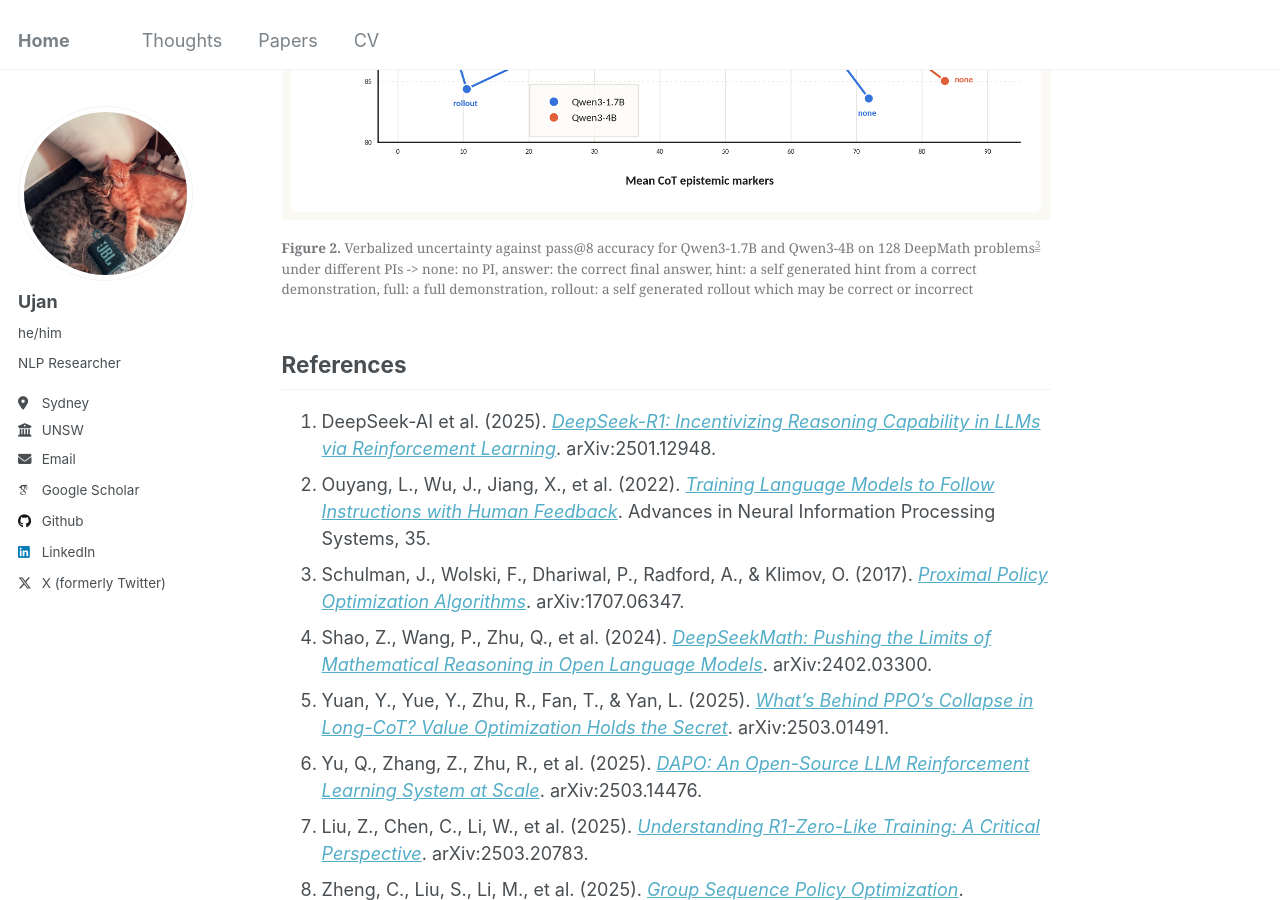
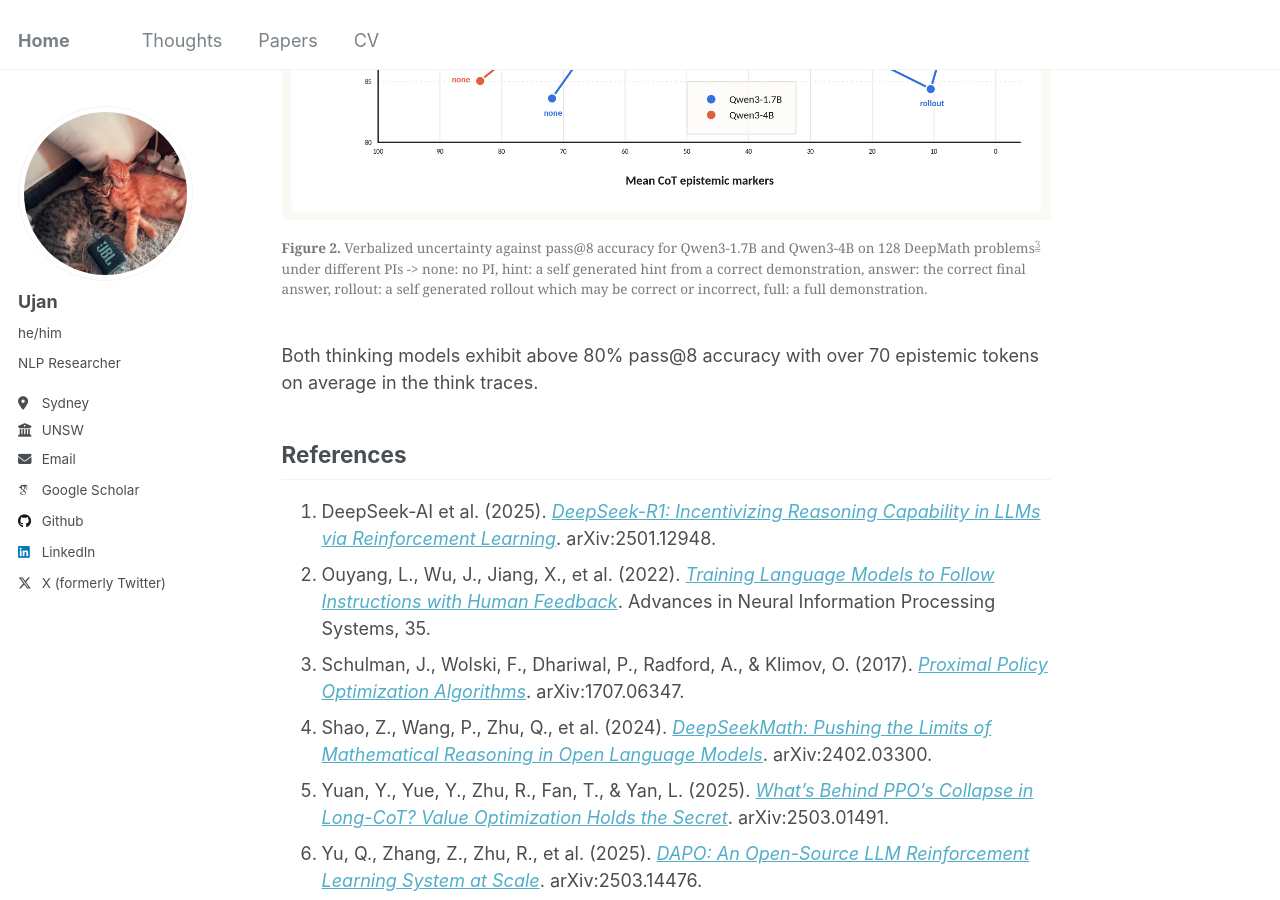
Before and after one commit to tatami-galaxy/tatami-galaxy.github.io, a Jekyll site: the page built from _posts/2026-07-01-self-distillation-post-1.md, in a window 1280 px wide and 900 px high, scrolled down 4692 px. Built offline with Jekyll 4.4.1, drawn with Linux system fonts in a browser that asks for light colours; some web fonts are replaced.

Commit message:
self distill blog

```diff
--- a/_posts/2026-07-01-self-distillation-post-1.md
+++ b/_posts/2026-07-01-self-distillation-post-1.md
@@ -76,9 +76,11 @@ Does OPSD work? It seems to work well for a range of tasks and domains [[16]](#r
 Its hard to precisely define exploration of an LLM's chain-of-thought (COT) but in our context it loosely refers to the model exploring different strategies or related concepts, expressing uncertainty, backtracking and correcting itself before committing to a final solution. Kim et. al [[25]](#ref-25) report that the self-teacher generates fewer expressions of uncertainty ('wait', 'hmm', 'perhaps', etc) as the PI becomes more informative. To replicate this finding we take the Qwen3-1.7B and the Qwen3-4B models [[27]](#ref-27) and evaluate their uncertainty verbalization and pass@k metrics under different PIs, on the Deepmath [[26]](#ref-26) training dataset [^why-training] :
 
 <figure>
-  <img src="/images/pi_uncertainty_tradeoff_linear.png" alt="Plot of pass@8 accuracy against mean chain-of-thought epistemic marker count for Qwen3-1.7B and Qwen3-4B on DeepMath, under five privileged information conditions: none, hint, answer, rollout and full." style="max-width: 100%; height: auto; margin-left: auto; margin-right: auto;">
-  <figcaption style="width: 100%;" markdown="span"><strong>Figure 2.</strong> Verbalized uncertainty against pass@8 accuracy for Qwen3-1.7B and Qwen3-4B on 128 DeepMath problems[^dropped-problem] under different PIs -> none: no PI, answer: the correct final answer, hint: a self generated hint from a correct demonstration, full: a full demonstration, rollout: a self generated rollout which may be correct or incorrect</figcaption>
+  <img src="/images/pi_uncertainty_tradeoff_linear_inverted.png" alt="Plot of pass@8 accuracy against mean chain-of-thought epistemic marker count for Qwen3-1.7B and Qwen3-4B on DeepMath, under five privileged information conditions: none, hint, answer, rollout and full." style="max-width: 100%; height: auto; margin-left: auto; margin-right: auto;">
+  <figcaption style="width: 100%;" markdown="span"><strong>Figure 2.</strong> Verbalized uncertainty against pass@8 accuracy for Qwen3-1.7B and Qwen3-4B on 128 DeepMath problems[^dropped-problem] under different PIs -> none: no PI, hint: a self generated hint from a correct demonstration, answer: the correct final answer, rollout: a self generated rollout which may be correct or incorrect, full: a full demonstration. </figcaption>
 </figure>
+
+Both thinking models exhibit above 80% pass@8 accuracy with over 70 epistemic tokens on average in the think traces.
 
 
 
```
Also changed, not shown: images/pi_uncertainty_tradeoff_linear_inverted.png (added).
